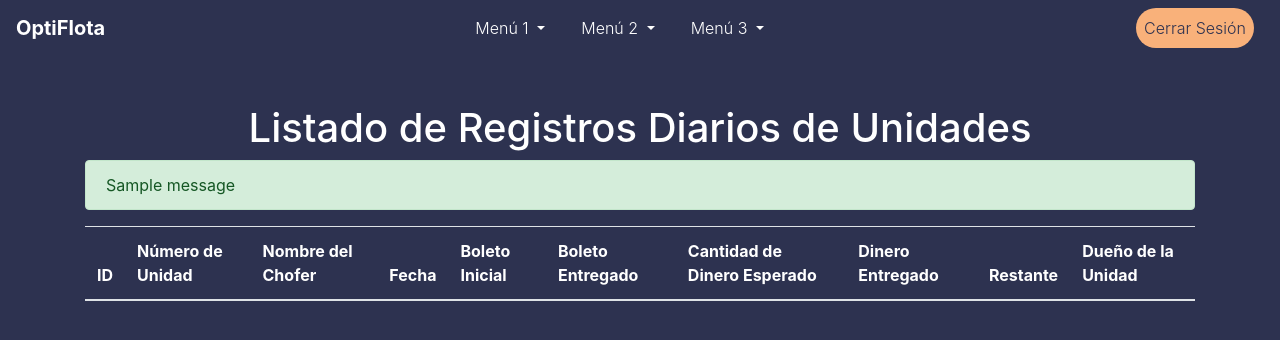
After one commit to ramoncorquiz1997/sistemaControlTransporte, a Flask app: page /list/list_daily_records in a window 1280 px wide. The commit adds this page. Shown: the top 340 px of the page. Run offline with Flask 2, Linux system fonts and the light colour scheme; a user stored in the database is signed in; tables that the repository leaves empty hold one stand-in row (values such as "Sample post"); one stand-in notice (Sample message) is shown; lists and menus that the app fills with data are empty; some libraries are stand-ins or nearby versions.

Commit message:
Subo donde me quede ayer

```diff
--- a/app.py
+++ b/app.py
@@ -33,6 +33,8 @@ register_routes(app)
 from routes.register_daily_record import register_daily_record_bp
 from routes.unit_routes import unit_routes_bp
 from routes.admin_routes import admin_routes_bp
+from routes.list_daily_records import list_daily_records_bp
+from routes.edit_owner import edit_owner_bp
 
 # Verificar si el blueprint ya está registrado antes de registrarlo
 if 'register_daily_record_bp' not in app.blueprints:
@@ -44,5 +46,11 @@ if 'unit_routes_bp' not in app.blueprints:
 if 'admin_routes_bp' not in app.blueprints:
     app.register_blueprint(admin_routes_bp, url_prefix='/admin')
 
+if 'list_daily_records_bp' not in app.blueprints:
+    app.register_blueprint(list_daily_records_bp, url_prefix='/list')
+
+if 'edit_owner_bp' not in app.blueprints:
+    app.register_blueprint(edit_owner_bp, url_prefix='/owners')
+
 if __name__ == '__main__':
     app.run(debug=True)
--- a/routes/edit_owner.py
+++ b/routes/edit_owner.py
@@ -21,8 +21,8 @@ def edit_owner(owner_id):
 
         try:
             db.session.commit()
-            flash('Los datos del dueño han sido actualizados.', 'success')
-            return redirect(url_for('admin_routes_bp.list_owners'))
+            flash('Los datos del accionista han sido actualizados.', 'success')
+            return redirect(url_for('admin_routes_bp.list_accionistas'))
         except Exception as e:
             db.session.rollback()
             flash(f'Error al actualizar los datos: {e}', 'danger')
--- /dev/null
+++ b/routes/list_daily_records.py
@@ -0,0 +1,11 @@
+from flask import Blueprint, render_template
+from flask_login import login_required
+from models import DailyUnitRecord
+
+list_daily_records_bp = Blueprint('list_daily_records_bp', __name__)
+
+@list_daily_records_bp.route('/list_daily_records')
+@login_required
+def list_daily_records():
+    records = DailyUnitRecord.query.all()
+    return render_template('list_daily_records.html', records=records)
--- a/templates/edit_owner.html
+++ b/templates/edit_owner.html
@@ -1,10 +1,10 @@
 {% extends "topmenu_template.html" %}
 
-{% block title %}Editar Dueño{% endblock %}
+{% block title %}Editar Accionista{% endblock %}
 
 {% block content %}
 <div class="container mt-5">
-    <h1 class="text-center">Editar Perfil del Dueño</h1>
+    <h1 class="text-center">Editar Perfil del Accionista</h1>
     <form method="POST" action="{{ url_for('edit_owner_bp.edit_owner', owner_id=owner.id) }}">
         {{ form.hidden_tag() }}
         <div class="form-group">
--- a/templates/list_accionistas.html
+++ b/templates/list_accionistas.html
@@ -21,6 +21,7 @@
                 <th>Apellido Materno</th>
                 <th>Fecha de Nacimiento</th>
                 <th>Número Telefónico</th>
+                <th>Acciones</th>
             </tr>
         </thead>
         <tbody>
@@ -32,6 +33,9 @@
                     <td>{{ admin.apellido_materno }}</td>
                     <td>{{ admin.fecha_nacimiento }}</td>
                     <td>{{ admin.numero_telefonico }}</td>
+                    <td>
+                        <a href="{{ url_for('edit_owner_bp.edit_owner', owner_id=admin.id) }}" class="btn btn-sm btn-primary">Editar</a>
+                    </td>
                 </tr>
             {% endfor %}
         </tbody>
--- /dev/null
+++ b/templates/list_daily_records.html
@@ -0,0 +1,48 @@
+{% extends "topmenu_template.html" %}
+
+{% block title %}Listado de Registros Diarios{% endblock %}
+
+{% block content %}
+<div class="container mt-5">
+    <h1 class="text-center">Listado de Registros Diarios de Unidades</h1>
+    {% with messages = get_flashed_messages(with_categories=true) %}
+        {% if messages %}
+            {% for category, message in messages %}
+                <div class="alert alert-{{ category }}">{{ message }}</div>
+            {% endfor %}
+        {% endif %}
+    {% endwith %}
+    <table class="table table-striped text-white">
+        <thead>
+            <tr>
+                <th>ID</th>
+                <th>Número de Unidad</th>
+                <th>Nombre del Chofer</th>
+                <th>Fecha</th>
+                <th>Boleto Inicial</th>
+                <th>Boleto Entregado</th>
+                <th>Cantidad de Dinero Esperado</th>
+                <th>Dinero Entregado</th>
+                <th>Restante</th>
+                <th>Dueño de la Unidad</th>
+            </tr>
+        </thead>
+        <tbody>
+            {% for record in daily_records %}
+                <tr>
+                    <td>{{ record.id }}</td>
+                    <td>{{ record.unit_id }}</td>
+                    <td>{{ record.nombre_chofer }}</td>
+                    <td>{{ record.fecha }}</td>
+                    <td>{{ record.boleto_inicial }}</td>
+                    <td>{{ record.boleto_entregado }}</td>
+                    <td>{{ record.cantidad_dinero_esperado }}</td>
+                    <td>{{ record.dinero_entregado }}</td>
+                    <td>{{ record.restante }}</td>
+                    <td>{{ record.dueño_unidad }}</td>
+                </tr>
+            {% endfor %}
+        </tbody>
+    </table>
+</div>
+{% endblock %}
--- a/templates/topmenu_template.html
+++ b/templates/topmenu_template.html
@@ -53,6 +53,7 @@
                 </a>
                 <div class="dropdown-menu" aria-labelledby="menu1">
                     <a class="dropdown-item" href="{{ url_for('register_daily_record_bp.create_daily_record') }}">Registrar Unidad</a>
+                    <a class="dropdown-item" href="{{ url_for('list_daily_records_bp.list_daily_records') }}">Listado de Registros Diarios</a>
                 </div>
             </li>
             <li class="nav-item dropdown">
```
Also changed, not shown: site.db.
